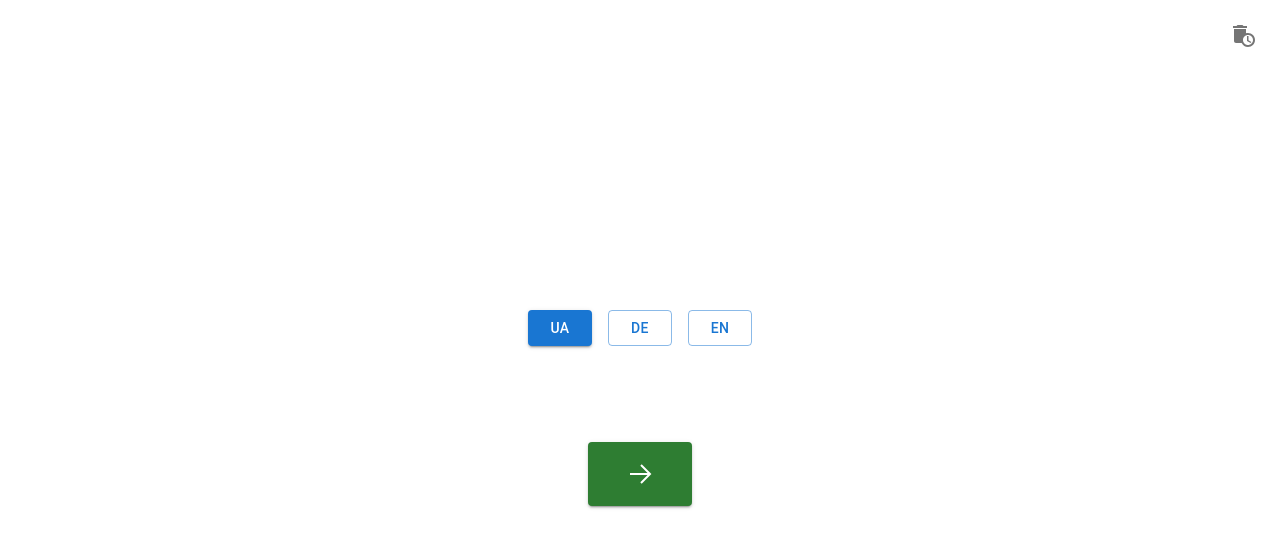
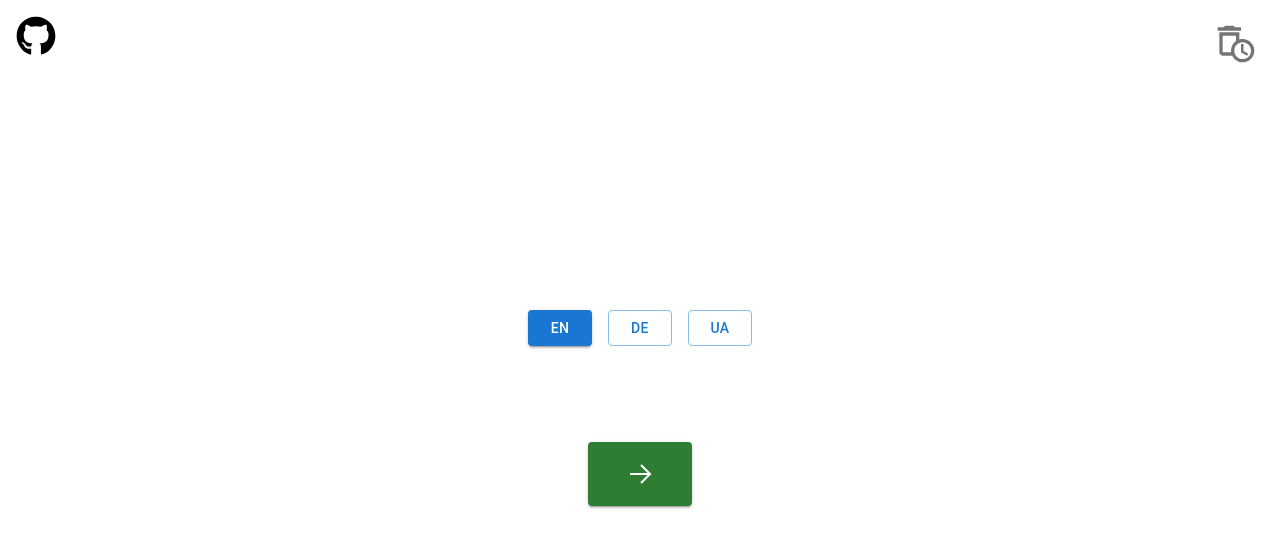
Before and after one commit to oleksii-pi/pantomime, a React (Create React App) app: page / in a window 1280 px wide. Shown: the top 548 px of the page. Built offline with nearby package versions, Linux system fonts and the light colour scheme.

Commit message:
Add github, polish languages.

```diff
--- a/src/LanguageContext.tsx
+++ b/src/LanguageContext.tsx
@@ -7,7 +7,7 @@ interface LanguageContextProps {
   languages: string[];
 }
 
-const languages = ['uk', 'de', 'en'];
+const languages = ['en', 'de', 'uk'];
 
 const LanguageContext = createContext<LanguageContextProps>({
   language: languages[0],
--- a/src/components/LandingPage.tsx
+++ b/src/components/LandingPage.tsx
@@ -1,8 +1,10 @@
 import React, { useContext } from 'react';
 import LanguageContext from '../LanguageContext';
 import { Box, Button, IconButton, Stack } from '@mui/material';
-import AutoDeleteIcon from '@mui/icons-material/AutoDelete';
+import { MdOutlineAutoDelete } from "react-icons/md";
 import { GrLinkNext } from 'react-icons/gr';
+import { FaGithub } from 'react-icons/fa';
+
 
 interface LandingPageProps {
   onStart: () => void;
@@ -26,11 +28,20 @@ const LandingPage: React.FC<LandingPageProps> = ({ onStart }) => {
 
   return (
     <Box sx={{ display: 'flex', flexDirection: 'column', alignItems: 'center', justifyContent: 'center', height: '100vh' }}>
+      <a
+        href="https://github.com/oleksii-pi/pantomime"
+        target="_blank"
+        style={{ position: 'absolute', top: 16, left: 16 }}
+        rel="noopener noreferrer"
+      >
+        <FaGithub size={40} color='#000'/>
+      </a>
+
       <IconButton
         onClick={handleClearStorage}
         sx={{ position: 'absolute', top: 16, right: 16 }}
       >
-        <AutoDeleteIcon />
+        <MdOutlineAutoDelete size={40} />
       </IconButton>
       <Box sx={{ mb: 2 }}>
         <Stack direction="row" spacing={2}>
@@ -54,6 +65,7 @@ const LandingPage: React.FC<LandingPageProps> = ({ onStart }) => {
       >
         <GrLinkNext />
       </Button>
+
     </Box>
   );
 };
```
Also changed, not shown: 1 other file (tests, documents, lock files or other folders).
